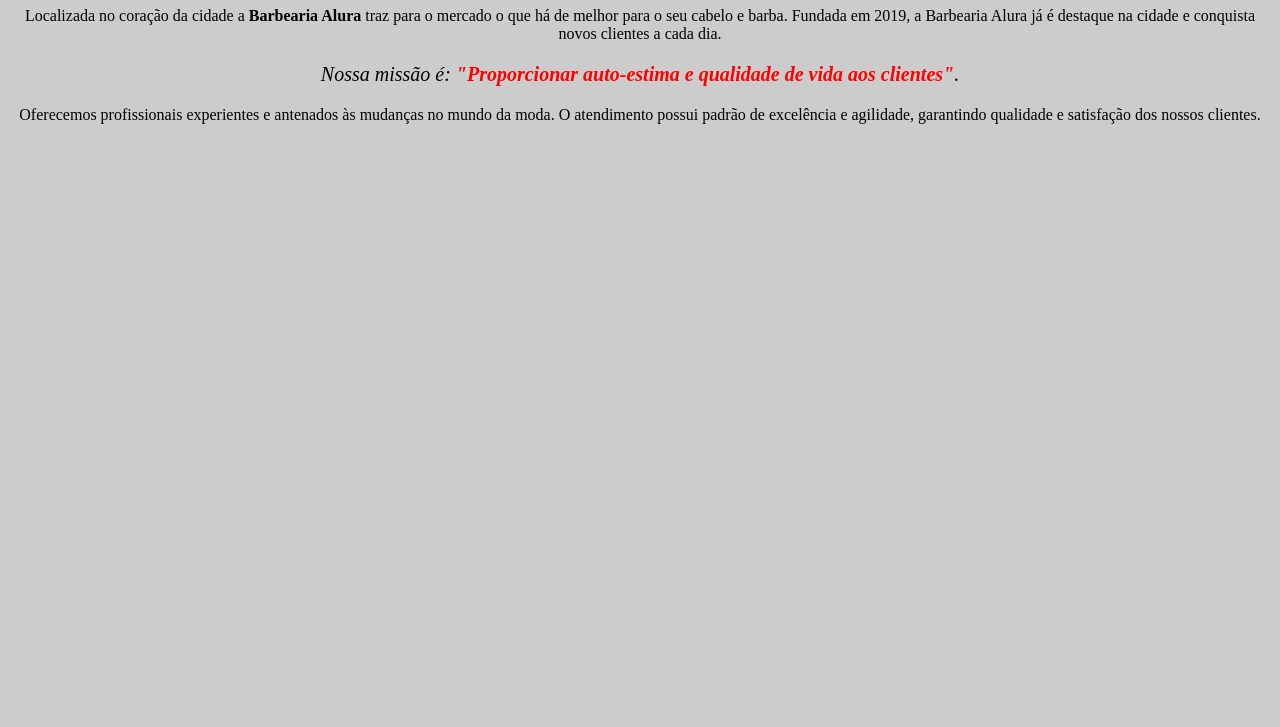
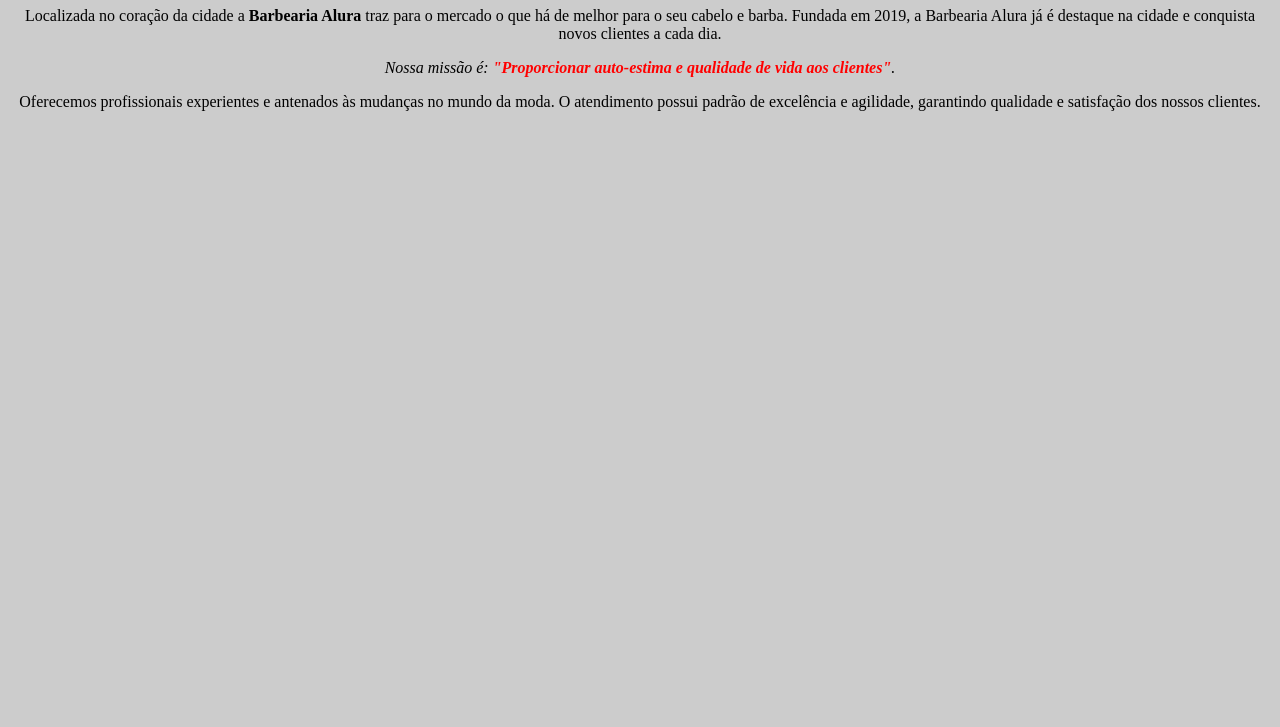
Before and after one commit to juliadzalaby/front-end-1tri, a plain HTML site: page index.html in a window 1280 px wide. Shown: the part 73-800 px from the top of the page. Drawn offline with Linux system fonts and the light colour scheme.

Commit message:
index.html

```diff
--- a/index.html
+++ b/index.html
@@ -11,7 +11,7 @@
 
     <p>Localizada no coração da cidade a <strong>Barbearia Alura</strong> traz para o mercado o que há de melhor para o seu cabelo e barba. Fundada em 2019, a Barbearia Alura já é destaque na cidade e conquista novos clientes a cada dia.</p>
 
-    <p style="font-size: 20px;text-align: center"><em>Nossa missão é: <strong>"Proporcionar auto-estima e qualidade de vida aos clientes"</strong>.</em></p>
+    <p id="missao"><em>Nossa missão é: <strong>"Proporcionar auto-estima e qualidade de vida aos clientes"</strong>.</em></p>
 
     <p>Oferecemos profissionais experientes e antenados às mudanças no mundo da moda. O atendimento possui padrão de excelência e agilidade, garantindo qualidade e satisfação dos nossos clientes.</p>
   </body>
```
